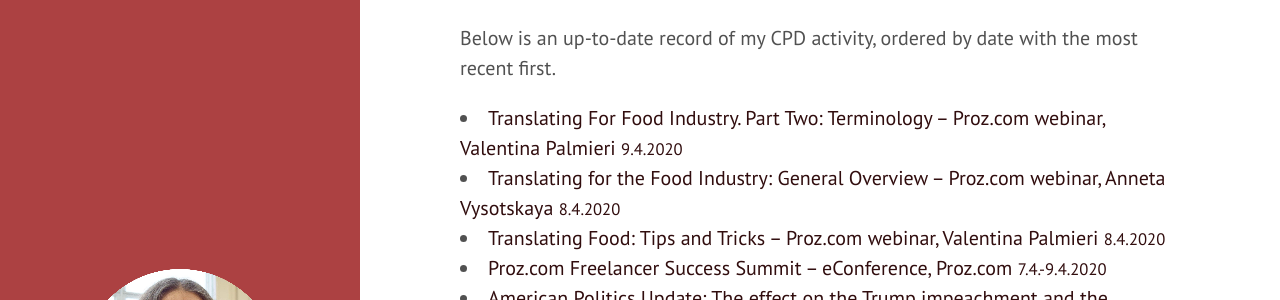
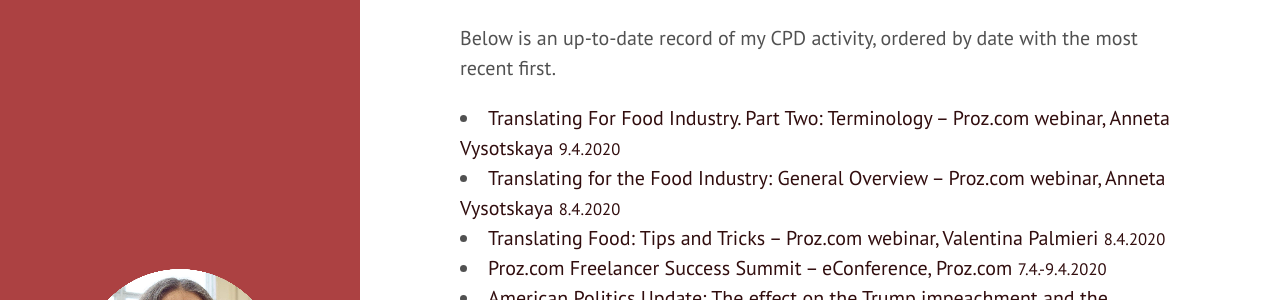
Before and after one commit to Zahra-Claire-Bahrani-Peacock/zahra-claire-bahrani-peacock.github.io, a Jekyll site: the page built from CPD.md, in a window 1280 px wide and 980 px high. Shown: the part 147-447 px from the top of the window. Built offline with Jekyll 4.4.1, drawn with Linux system fonts in a browser that asks for light colours.

Commit message:
Update CPD.md

```diff
--- a/CPD.md
+++ b/CPD.md
@@ -6,9 +6,9 @@
 <br/>
 Below is an up-to-date record of my CPD activity, ordered by date with the most recent first.
 <br/>
-<li><a href="https://videos.proz.com/videos/translating-food-tips-and-tricks-743" target="_blank">Translating For Food Industry. Part Two: Terminology – Proz.com webinar, Valentina Palmieri <small>9.4.2020</small></a></li>
+<li><a href="https://videos.proz.com/videos/translating-for-food-industry-part-two-terminology-410" target="_blank">Translating For Food Industry. Part Two: Terminology – Proz.com webinar, Anneta Vysotskaya <small>9.4.2020</small></a></li>
 
-<li><a href="https://videos.proz.com/videos/translating-food-tips-and-tricks-743" target="_blank">Translating for the Food Industry: General Overview – Proz.com webinar, Anneta Vysotskaya <small>8.4.2020</small></a></li>
+<li><a href="https://videos.proz.com/videos/translating-for-food-industry-general-overview-99" target="_blank">Translating for the Food Industry: General Overview – Proz.com webinar, Anneta Vysotskaya <small>8.4.2020</small></a></li>
 
 <li><a href="https://videos.proz.com/videos/translating-food-tips-and-tricks-743" target="_blank">Translating Food: Tips and Tricks – Proz.com webinar, Valentina Palmieri <small>8.4.2020</small></a></li>
 
```
